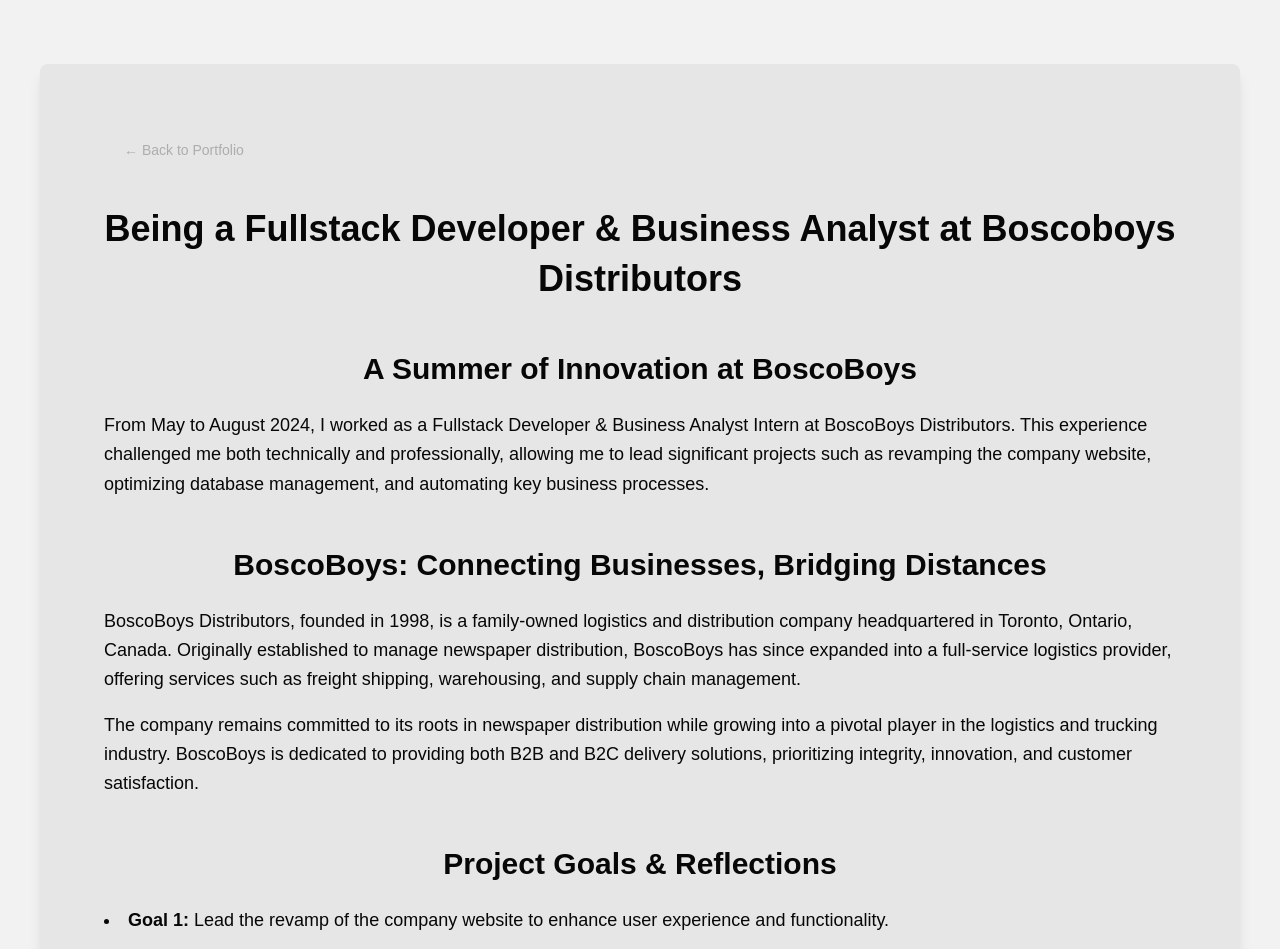
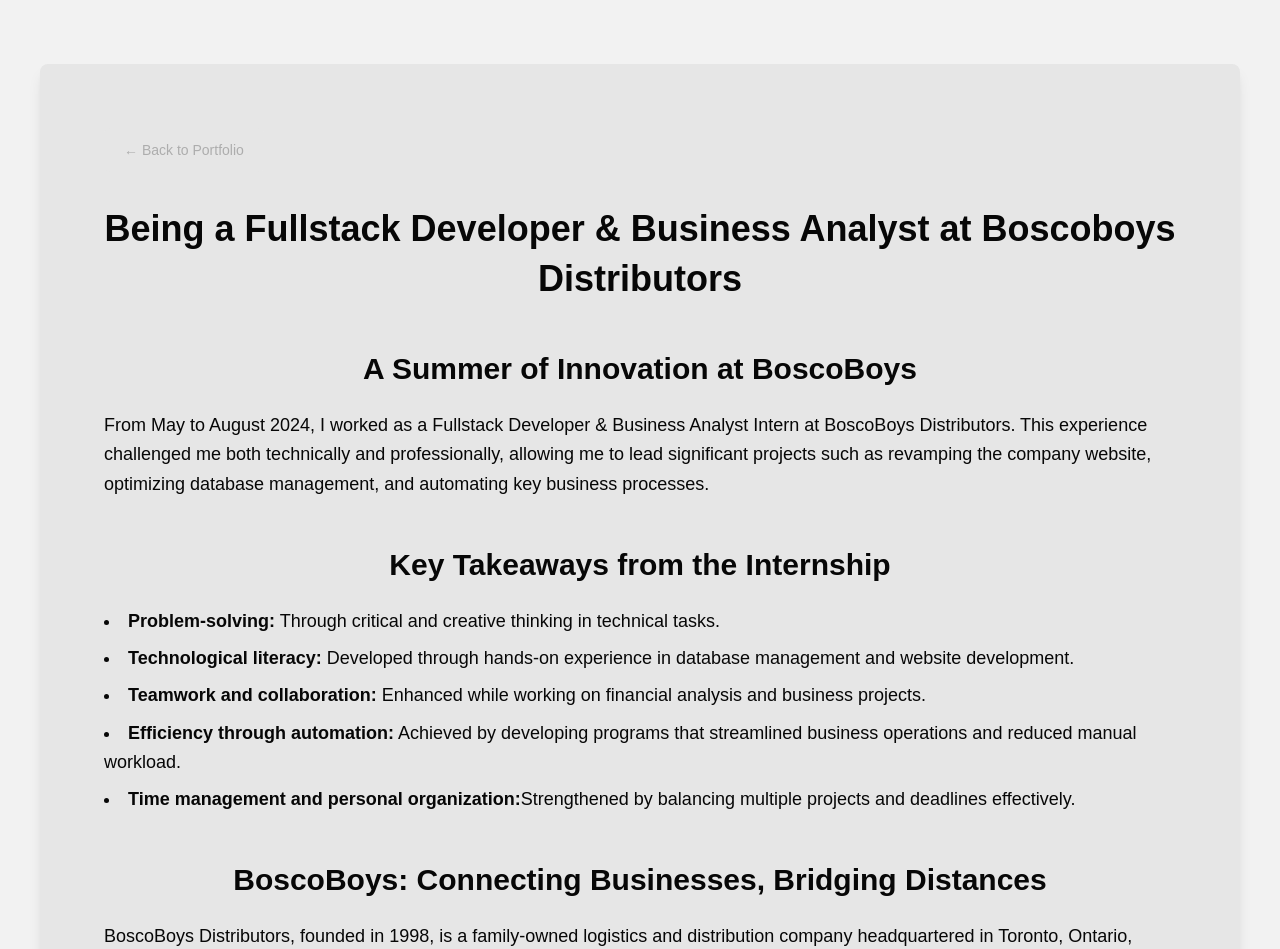
Before and after one commit to P541M/portfolio-old, a React (Create React App) app: page /s24-work-term-report in a window 1280 px wide. Shown: the top 949 px of the page. Built offline with nearby package versions, Linux system fonts and the light colour scheme.

Commit message:
feat: added key takeaways

```diff
--- a/src/components/S24WorkTermReport.jsx
+++ b/src/components/S24WorkTermReport.jsx
@@ -38,6 +38,37 @@
             optimizing database management, and automating key business
             processes.
           </p>
+        </section>
+
+        <section className="mb-12">
+          <h3 className="mb-6 text-center text-3xl font-semibold text-text">
+            Key Takeaways from the Internship
+          </h3>
+          <ul className="mt-4 list-inside list-disc text-lg leading-relaxed text-text">
+            <li>
+              <strong>Problem-solving:</strong> Through critical and creative
+              thinking in technical tasks.
+            </li>
+            <li className="mt-2">
+              <strong>Technological literacy:</strong> Developed through
+              hands-on experience in database management and website
+              development.
+            </li>
+            <li className="mt-2">
+              <strong>Teamwork and collaboration:</strong> Enhanced while
+              working on financial analysis and business projects.
+            </li>
+            <li className="mt-2">
+              <strong>Efficiency through automation:</strong> Achieved by
+              developing programs that streamlined business operations and
+              reduced manual workload.
+            </li>
+            <li className="mt-2">
+              <strong>Time management and personal organization:</strong>
+              Strengthened by balancing multiple projects and deadlines
+              effectively.
+            </li>
+          </ul>
         </section>
 
         <section className="mb-12">
```
